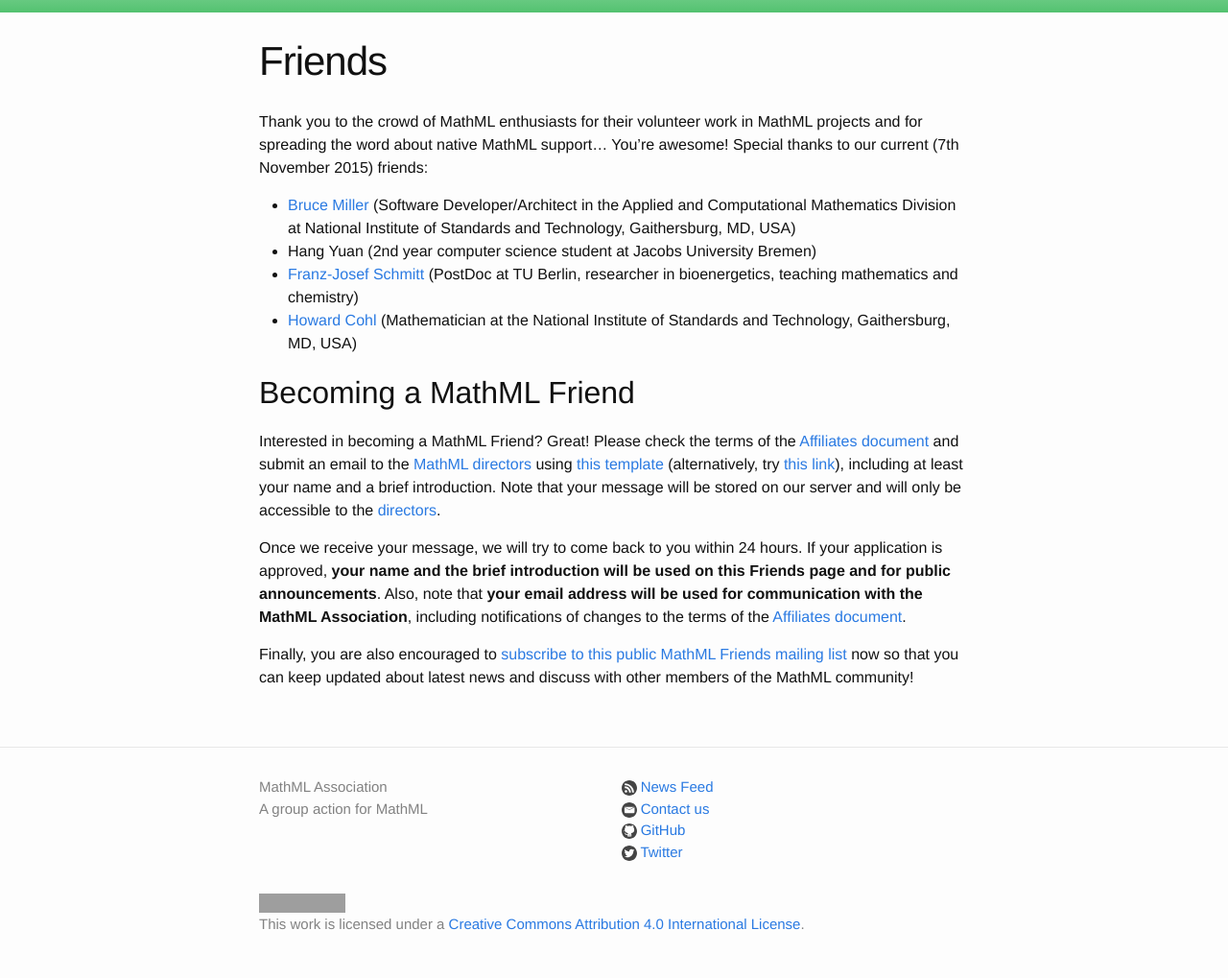
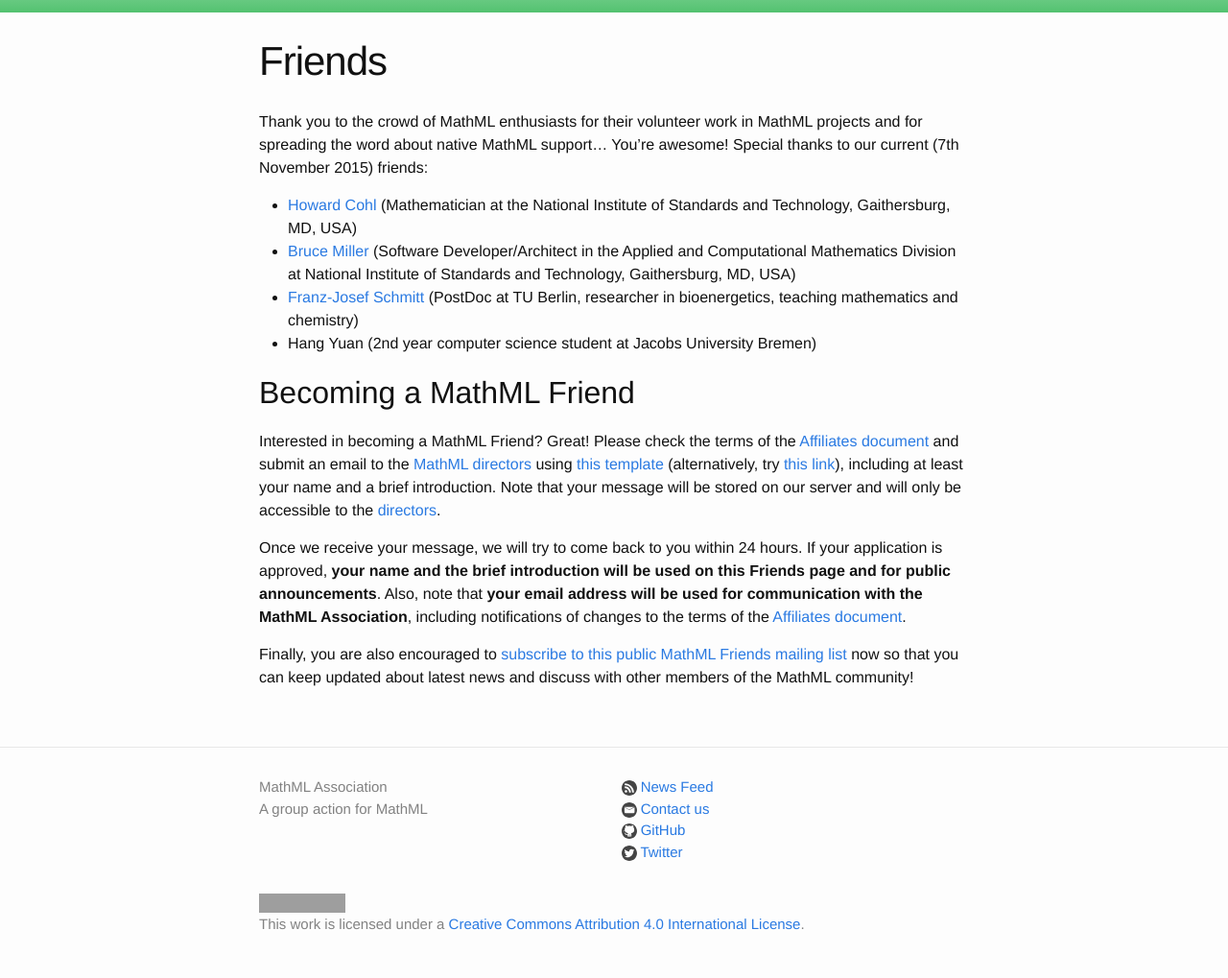
Before and after one commit to MathML/website, a Jekyll site: the page built from affiliates/friends.md, in a window 1280 px wide. Shown: the part 329-1348 px from the top of the page at 96% size. Built offline with Jekyll 4.4.1, drawn with Linux system fonts in a browser that asks for light colours; grey boxes are pictures that could not be loaded.

```diff
--- a/affiliates/friends.md
+++ b/affiliates/friends.md
@@ -7,10 +7,10 @@ Thank you to the crowd of MathML enthusiasts for their volunteer work in
 MathML projects and for spreading the word about native MathML support...
 You're awesome! Special thanks to our current (7th November 2015) friends:
 
+*	[Howard Cohl](http://www.nist.gov/itl/math/msg/howard-s-cohl.cfm) (Mathematician at the National Institute of Standards and Technology, Gaithersburg, MD, USA)
 * [Bruce Miller](http://math.nist.gov/~BMiller/) (Software Developer/Architect in the Applied and Computational Mathematics Division at National Institute of Standards and Technology, Gaithersburg, MD, USA)
+*	[Franz-Josef Schmitt](http://www.uniwind.org/schmitt) (PostDoc at TU Berlin, researcher in bioenergetics, teaching mathematics and chemistry)
 * Hang Yuan (2nd year computer science student at Jacobs University Bremen)
-*	[Franz-Josef Schmitt](http://www.uniwind.org/schmitt) (PostDoc at TU Berlin, researcher in bioenergetics, teaching mathematics and chemistry)
-*	[Howard Cohl](http://www.nist.gov/itl/math/msg/howard-s-cohl.cfm) (Mathematician at the National Institute of Standards and Technology, Gaithersburg, MD, USA)
 
 ## Becoming a MathML Friend
 
```
